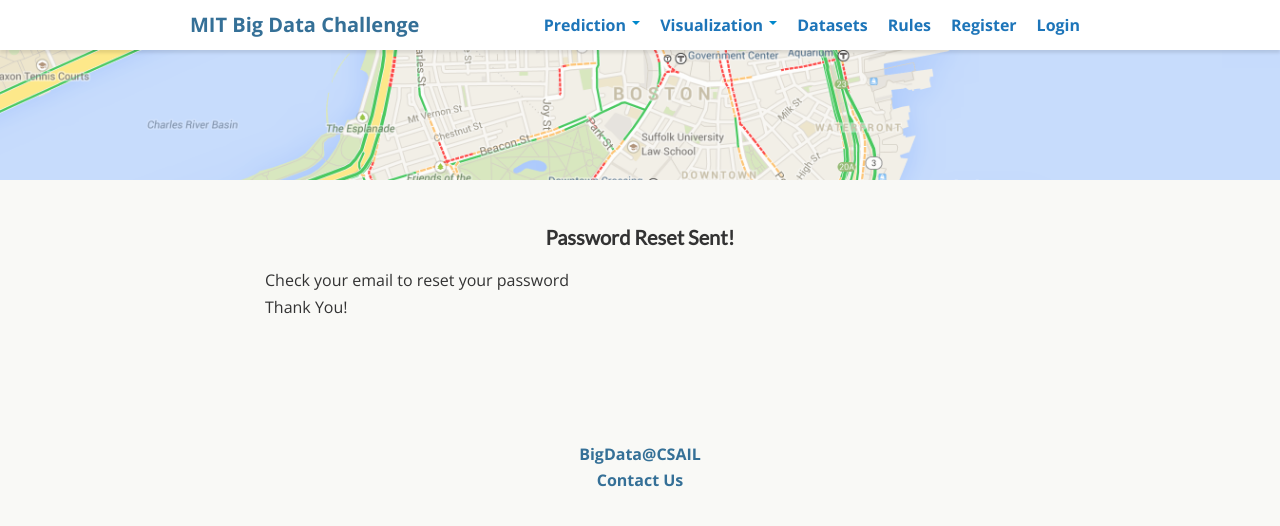
After one commit to mitdbg/bigdata, a Django app: template src/website/templates/registration/password_reset_done.html in a window 1280 px wide. The commit adds this page. Shown: the top 526 px of the page. Run offline with Django 3.2, Linux system fonts and the light colour scheme; the template is opened without the code that fills it, so the values that code supplies are empty; parts of the project's set-up code (start-up, migrations or seed data) failed here and were passed over; some web fonts are replaced.

Commit message:
added reset templates

```diff
--- /dev/null
+++ b/src/website/templates/registration/password_reset_done.html
@@ -0,0 +1,15 @@
+{% extends "base.html" %}
+
+{% block content %}
+
+<div class="section">
+<h1>Password Reset Sent!</h1>
+
+Check your email to reset your password
+
+<p>
+Thank You!
+
+</div>
+
+{% endblock %}
--- a/src/website/templates/registration/password_reset_email.html
+++ b/src/website/templates/registration/password_reset_email.html
@@ -1,2 +1,4 @@
-Someone asked for password reset for email {{ email }}. Follow the link below:
+Hello!
+
+Someone asked to reset the password for {{ email }}. If this was your intention, please follow the link below:
 {{ protocol}}://{{ domain }}{% url 'password_reset_confirm' uidb64=uid token=token %}
--- /dev/null
+++ b/src/website/templates/registration/password_reset_subject.txt
@@ -0,0 +1 @@
+MIT Bigdata Challenge password reset
```
Also changed, not shown: src/website/templates/registration/password_reset_complete.html (added, +15 -0 lines).
